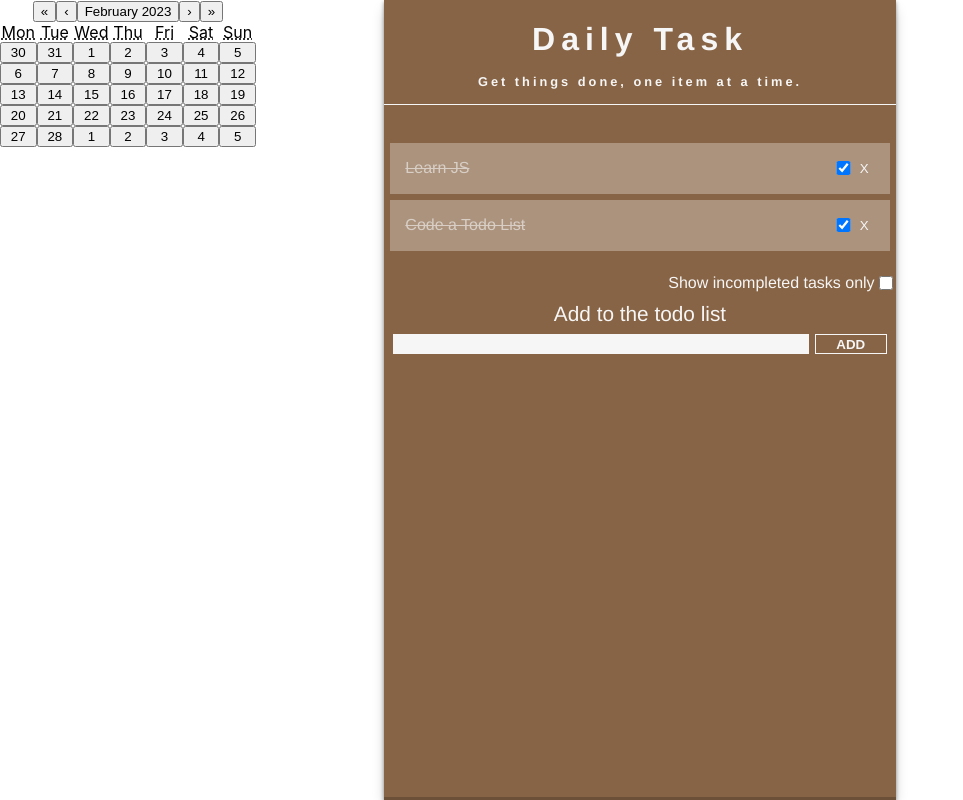
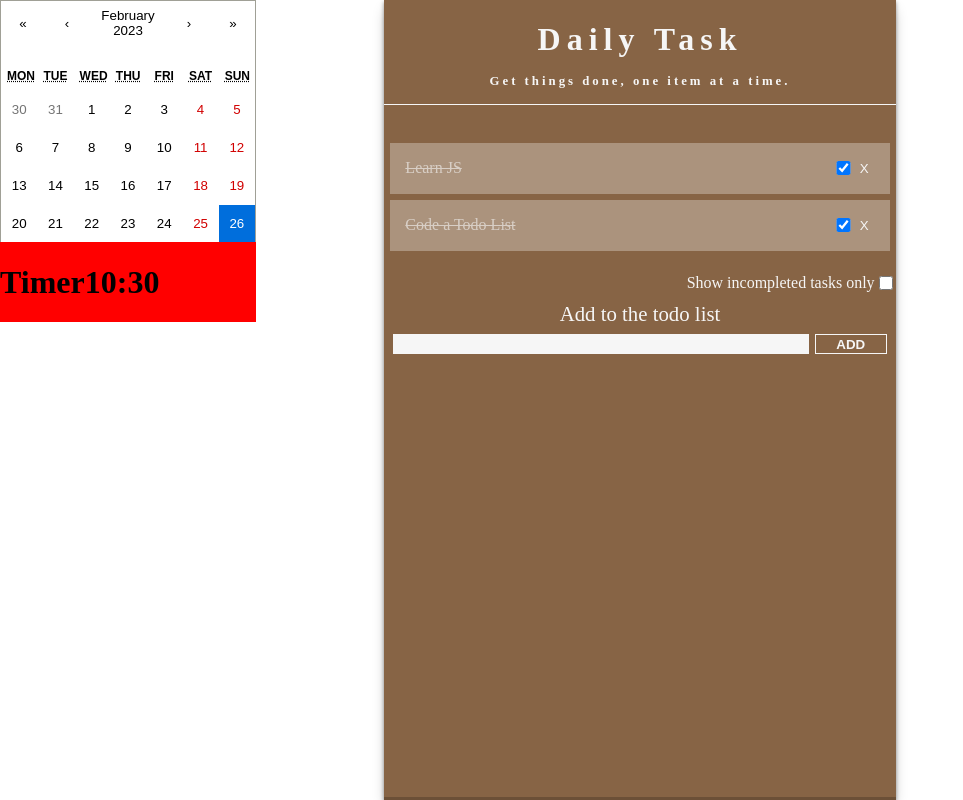
Before and after one commit to Tritintruong114/todo-list-app-notyet, a React (Create React App) app: page / in a window 1280 px wide. Shown: the whole page, without its empty margins (0-963 px from the left). Built offline with nearby package versions, Linux system fonts and the light colour scheme.

Commit message:
Todo 2 newfile timer, and somechanging in App.js

```diff
--- a/src/App.css
+++ b/src/App.css
@@ -1,5 +1,6 @@
 .App {
   text-align: center;
+ font-family: 'Shantell Sans', cursive;;
 }
 
 .App-logo {
@@ -64,7 +65,7 @@
   right: 30%;
   color: var(--white-color);
   background-color: var(--background-color);
-  font-family: "Franklin Gothic Medium", "Arial Narrow", Arial, sans-serif;
+  font-family:'Shantell Sans', cursive;
 }
 
 .title {
@@ -182,6 +183,7 @@ input[type="checkbox"] {
 
 .calender-react{
   display: flex;
-  height: 10%;
+  height: 20%;
   width: 20%;
+  background-color: red;
 }
--- a/src/App.js
+++ b/src/App.js
@@ -2,6 +2,8 @@
 import "./App.css";
 import React, { useState } from "react";
 import Calendar from "react-calendar";
+import "react-calendar/dist/Calendar.css";
+import Timer from "./Timer.js";
 
 function App() {
   const [tasks, setTasks] = useState([
@@ -104,6 +106,10 @@ function App() {
       <div className="calender-react">
         <Calendar onChange={onChange} value={date} />
       </div>
+
+      <div className="timer-react">
+        <Timer />
+      </div>
     </div>
   );
 }
--- /dev/null
+++ b/src/Timer.js
@@ -0,0 +1,22 @@
+import "./timer.css";
+import React, { useState, useEffect } from "react";
+
+const Timer = () => {
+  const [second, setSecond] = useState(0);
+  const [minutes, setMinutes] = useState(0);
+
+  useEffect(() => {});
+
+  return (
+    <div className="timer">
+      <div className="container">
+        <div className="timer_container">
+          <h1>Timer</h1>
+          <h1>10:30</h1>
+        </div>
+      </div>
+    </div>
+  );
+};
+
+export default Timer;
--- /dev/null
+++ b/src/timer.css
@@ -0,0 +1,15 @@
+.timer_container{
+  display: flex;
+  position: absolute;
+  align-self: center;
+
+  /* width; */
+  background: red;
+  width: 20%;
+  /* height: ; */
+}
+
+.container{
+  display: flex;
+  width: 100%;
+}
```
